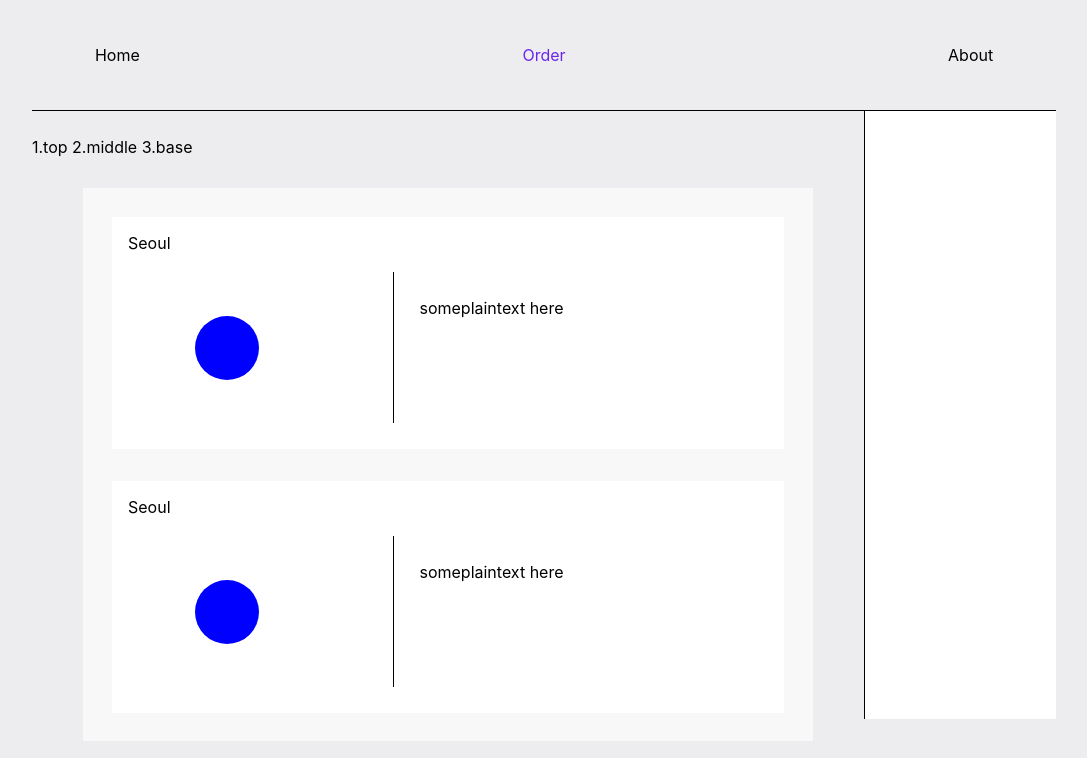
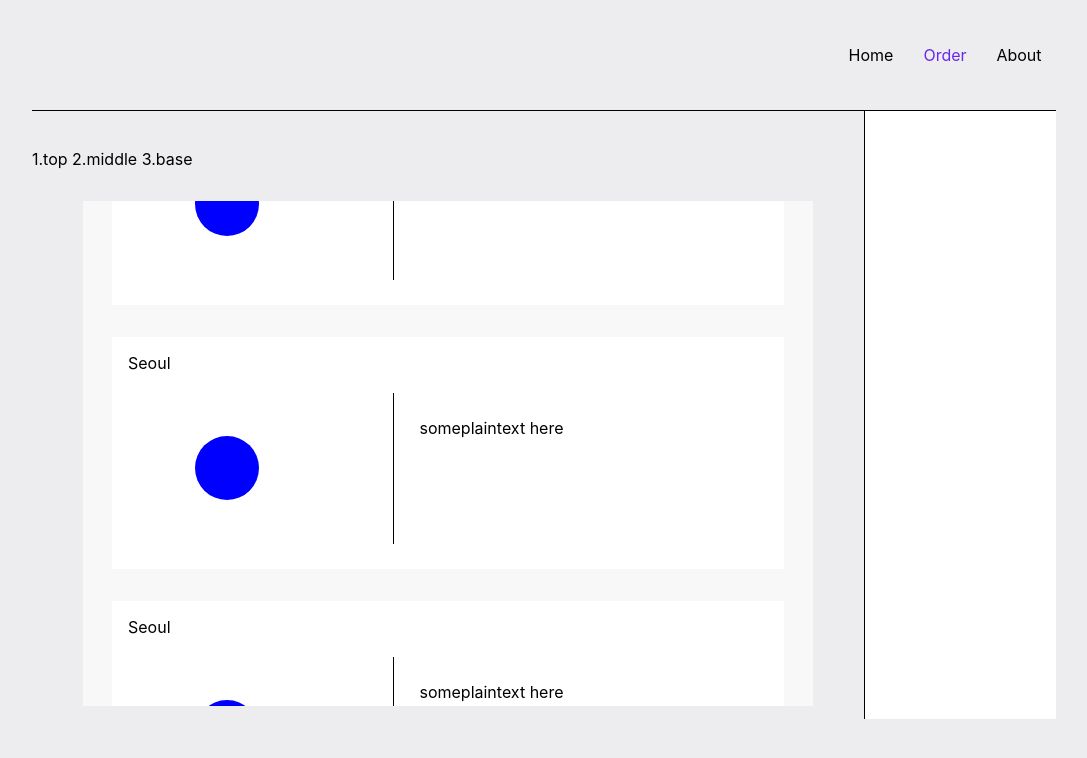
Before and after one commit to minji0345/your-own-light, a React (Create React App) app: page /main in a window 1280 px wide. Both pictures are taken after a click on the element "Order". Shown: the top 758 px of the page, without its empty margins (96-1183 px from the left). Built offline with nearby package versions, Linux system fonts and the light colour scheme.

Commit message:
make site

```diff
--- a/src/components/Main.css
+++ b/src/components/Main.css
@@ -5,6 +5,7 @@
 	flex-direction: column;
 	background-color: #ededef;
 	align-items: center;
+	justify-content: center;
 }
 
 .header {
@@ -12,8 +13,7 @@
 	width: 80vw;
 	display: flex;
 	flex-direction: row;
-	justify-content: space-around;
-	width: 100vw;
+	justify-content: flex-end;
 }
 
 .header-button{
--- a/src/components/maincontexts/Order.js
+++ b/src/components/maincontexts/Order.js
@@ -26,7 +26,8 @@ function Order() {
 
     function CityBlockTop() {
         return(
-            <div class="city-list">
+            <div class="city-list" style={{overflowY:'scroll'}}>
+                <City/>
                 <City/>
                 <City/>
             </div>
--- a/src/components/maincontexts/maincontexts.css
+++ b/src/components/maincontexts/maincontexts.css
@@ -29,6 +29,7 @@
 
 .city-list {
 	width: 55vw;
+	height: 60vh;
 	background-color: #f8f8f9;
 	padding: 1vw;
 	display: flex;
```
